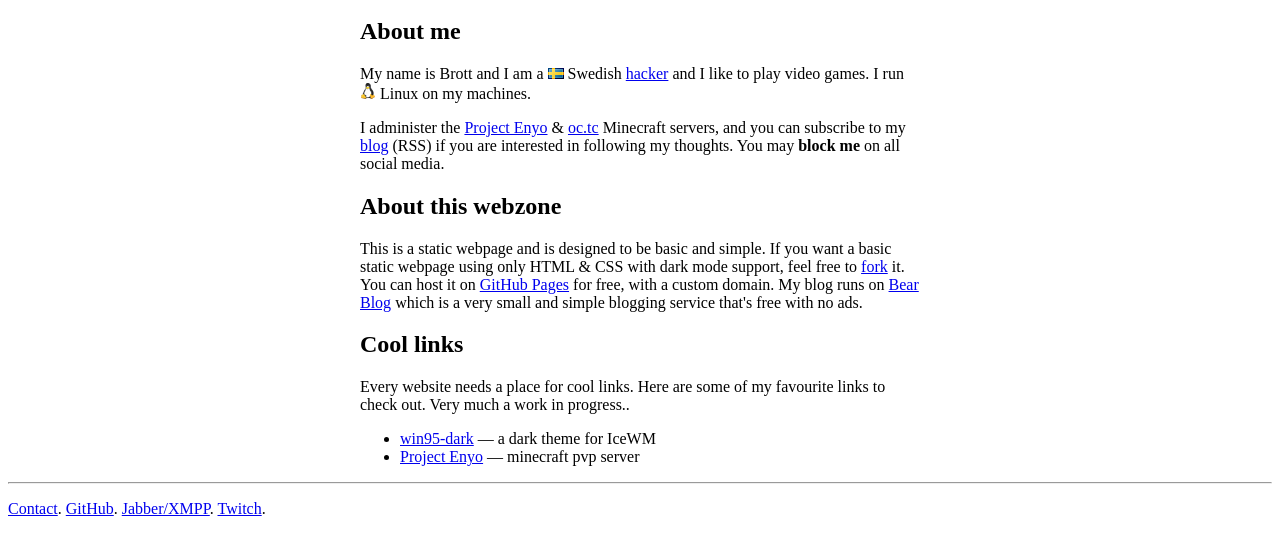
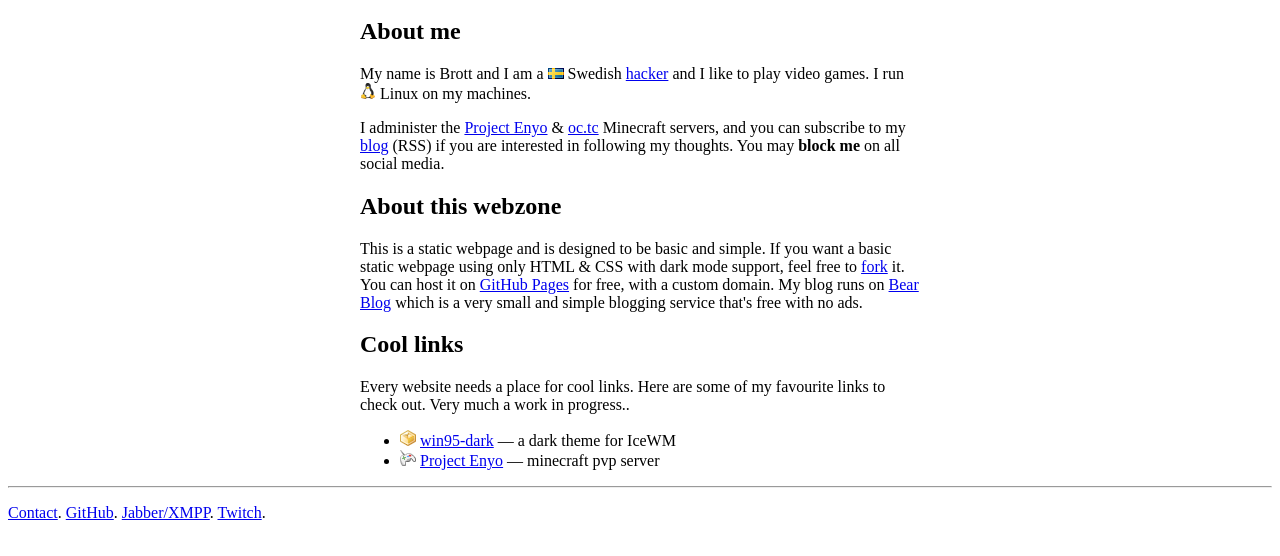
Before and after one commit to Brottweiler/brottweiler.github.io, a plain HTML site: page index.html in a window 1280 px wide. Shown: the part 100-656 px from the top of the page. Drawn offline with Linux system fonts and the light colour scheme.

Commit message:
Add icons to links

```diff
--- a/index.html
+++ b/index.html
@@ -43,8 +43,8 @@
 				<p>
 					Every website needs a place for cool links. Here are some of my favourite links to check out. Very much a work in progress..
 					<ul>
-						<li><a href="https://brottsie.eu/win95-dark/">win95-dark</a> — a dark theme for IceWM</li>
-						<li><a href="https://projectenyo.eu">Project Enyo</a> — minecraft pvp server</li>
+						<li><img src="img/package.png"> <a href="https://brottsie.eu/win95-dark/">win95-dark</a> — a dark theme for IceWM</li>
+						<li><img src="img/controller.png"> <a href="https://projectenyo.eu">Project Enyo</a> — minecraft pvp server</li>
 					</ul>
 				</p>
 			</section>
```
Also changed, not shown: img/controller.png (added), img/package.png (added).
